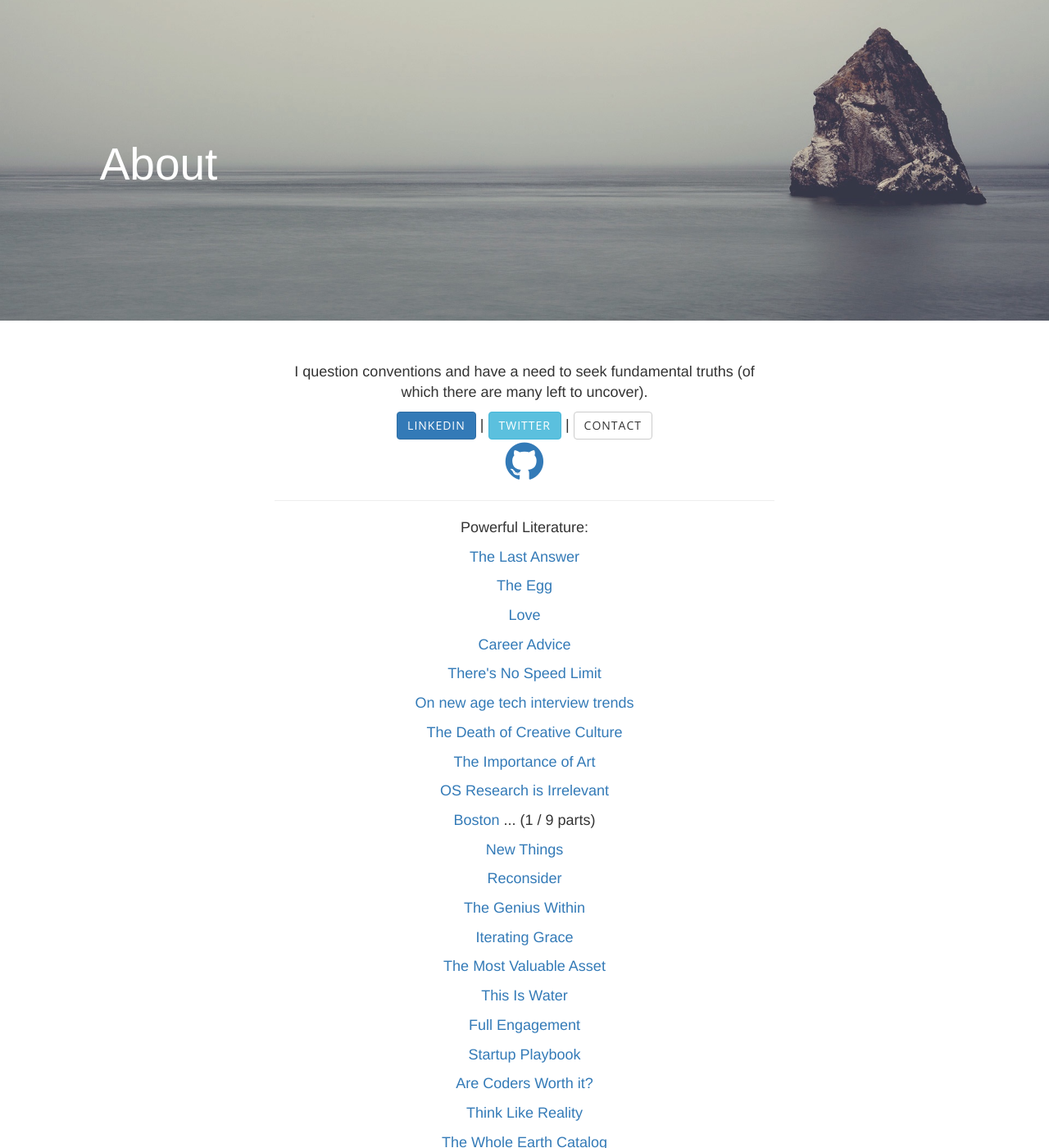
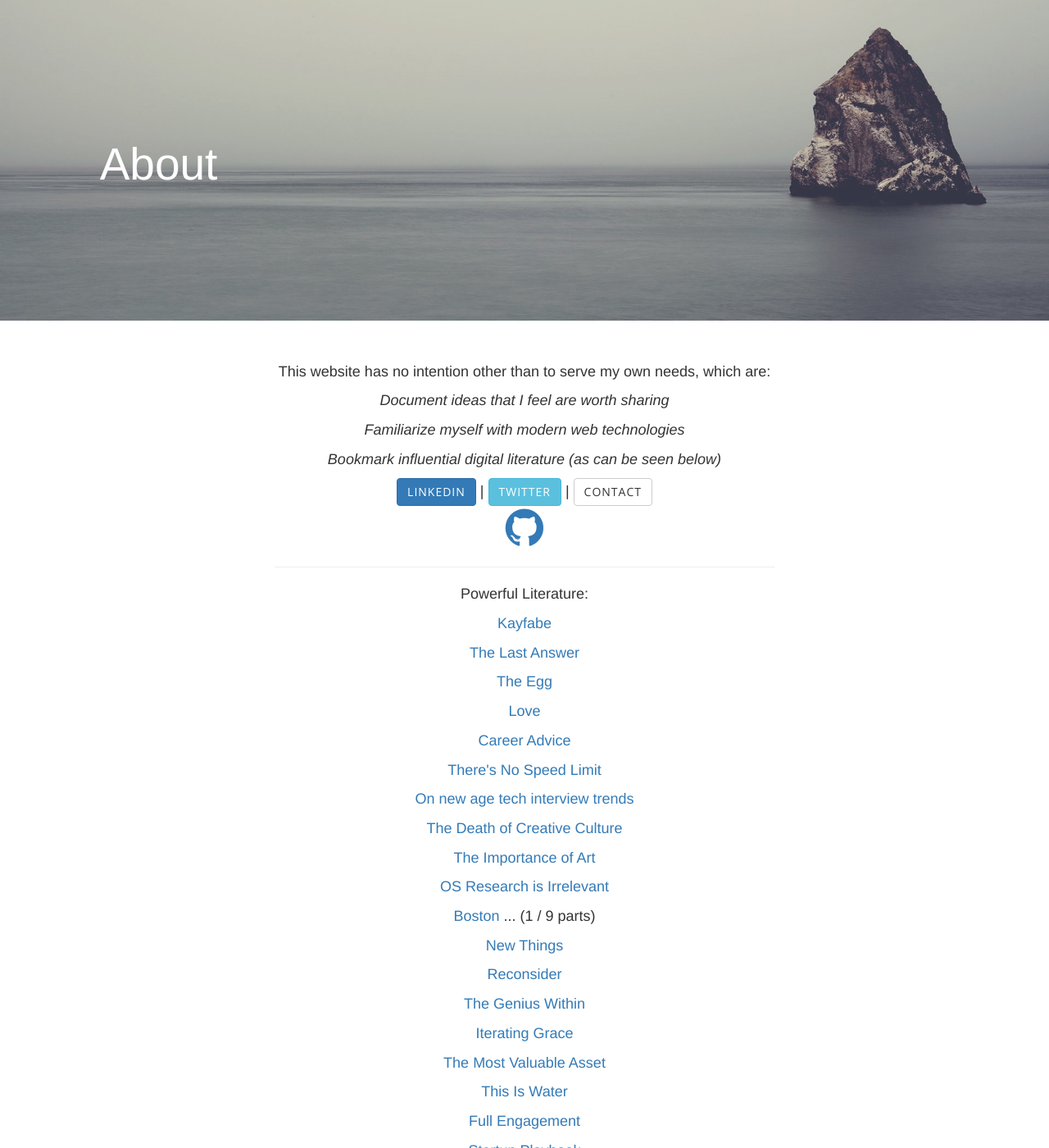
Before and after one commit to gDelgado14/gDelgado14.github.io, a Jekyll site: the page built from about/index.html, in a window 1280 px wide and 1400 px high. Shown: the whole window at 82% size. Built offline with Jekyll 4.4.1, drawn with Linux system fonts in a browser that asks for light colours; nearby versions of some CDN libraries; some of the changed text lies outside the part shown.

Commit message:
changes to about page & fixed 404 margin problems

```diff
--- a/about/index.html
+++ b/about/index.html
@@ -5,7 +5,11 @@ title: About
 	<div class="text-center">
 		<!--<p>I'm a fourth year Economics &amp; Computer Science student at Wilfrid Laurier University.</p>
 		<p dir="ltr">I am learning lots about entrepreneurship and technology and will be sharing my experiences here on this site.</p>-->
-		<p>I question conventions and have a need to seek fundamental truths (of which there are many left to uncover).</p>
+		<p>This website has no intention other than to serve my own needs, which are:
+				<em><p>Document ideas that I feel are worth sharing</p></em>
+				<em><p>Familiarize myself with modern web technologies</p></em>
+				<em><p>Bookmark influential digital literature (as can be seen below)</p></em>
+		</p>
 
 		<a href="//ca.linkedin.com/in/giorgiodelgado" class="btn btn-primary">LinkedIn</a> | <a href="https://twitter.com/giorgio_delgado" class="btn btn-info">Twitter</a> | <a href="mailto:delg4200@mylaurier.ca?Subject=Hello%20Gio" class="btn btn-default">Contact</a>
 		<br />
@@ -16,6 +20,7 @@ title: About
 		<hr />
 
 		<p>Powerful Literature:</p>
+		<p><a href="https://edge.org/response-detail/11783">Kayfabe</a></p>
 		<p><a href="http://www.thrivenotes.com/the-last-answer/">The Last Answer</a></p>
 		<p><a href="http://galactanet.com/oneoff/theegg_mod.html">The Egg</a></p>
 		<p><a href="http://paulgraham.com/love.html">Love</a></p>
--- a/styles.scss
+++ b/styles.scss
@@ -426,3 +426,9 @@ body {
 	}
 
 }
+
+
+/* 404 page styling */
+.page {
+	margin: 85px 20px;
+}
```
Also changed, not shown: other parts of about/index.html (+1 -0 lines).
